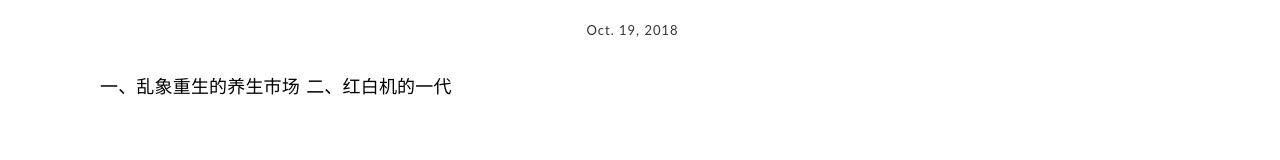
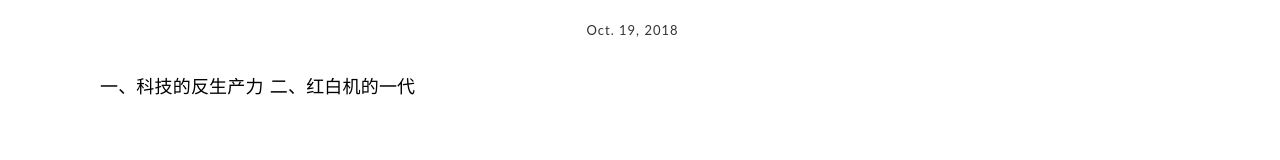
Before and after one commit to UrizoneYu/zhouzasuiji.cn, a plain HTML site: page full-width.html in a window 1280 px wide. Shown: the part 1418-1578 px from the top of the page. Drawn offline with nearby package versions, Linux system fonts and the light colour scheme; a web font is replaced by a local one.

Commit message:
make files

```diff
--- a/full-width.html
+++ b/full-width.html
@@ -150,7 +150,7 @@
 								</div>
 							</header>
 							<div class="entry-content clearfix">
-								<p>一、乱象重生的养生市场 二、红白机的一代</p>
+								<p>一、科技的反生产力 二、红白机的一代</p>
 							</div>
 						</article>
 
```
